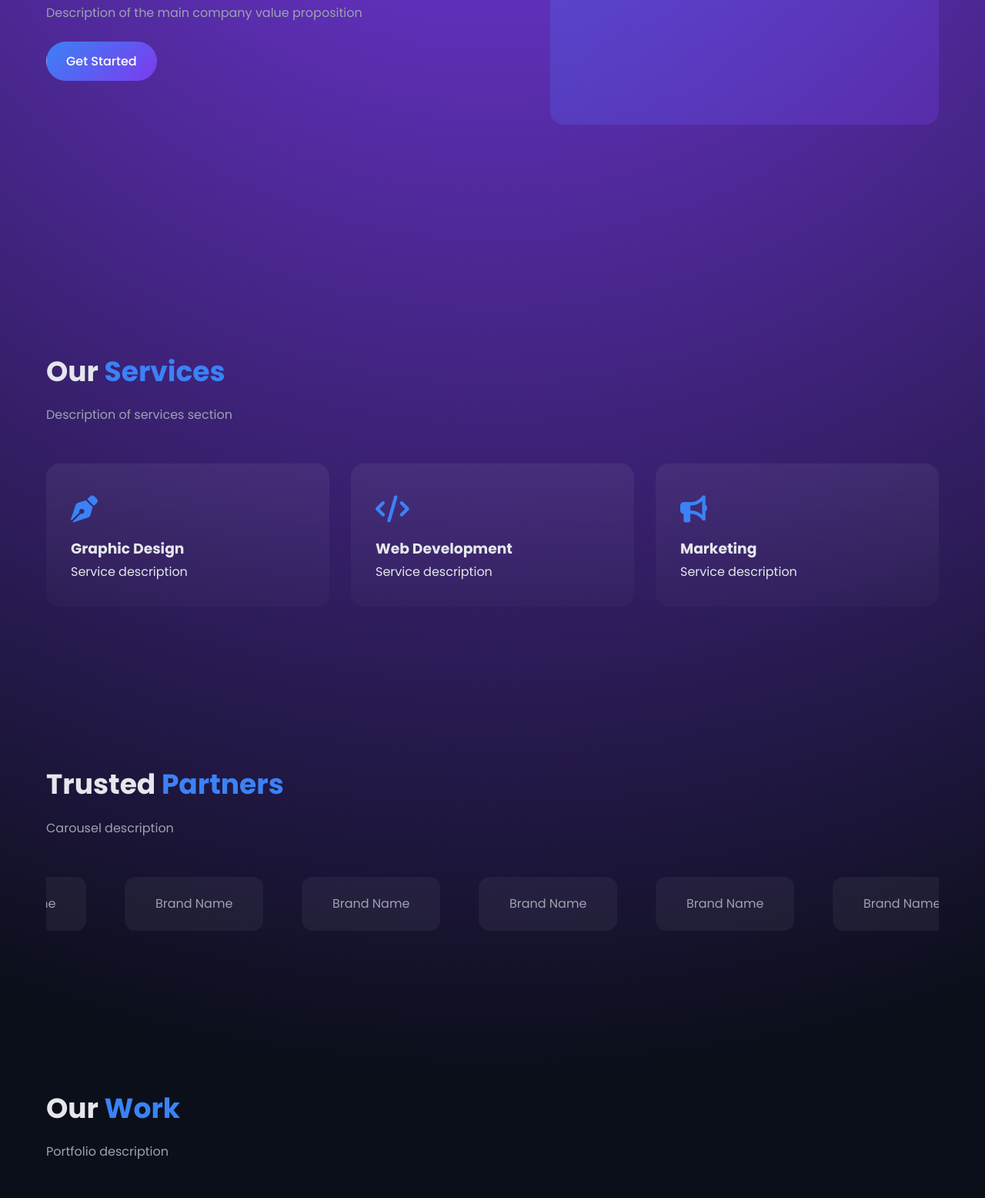
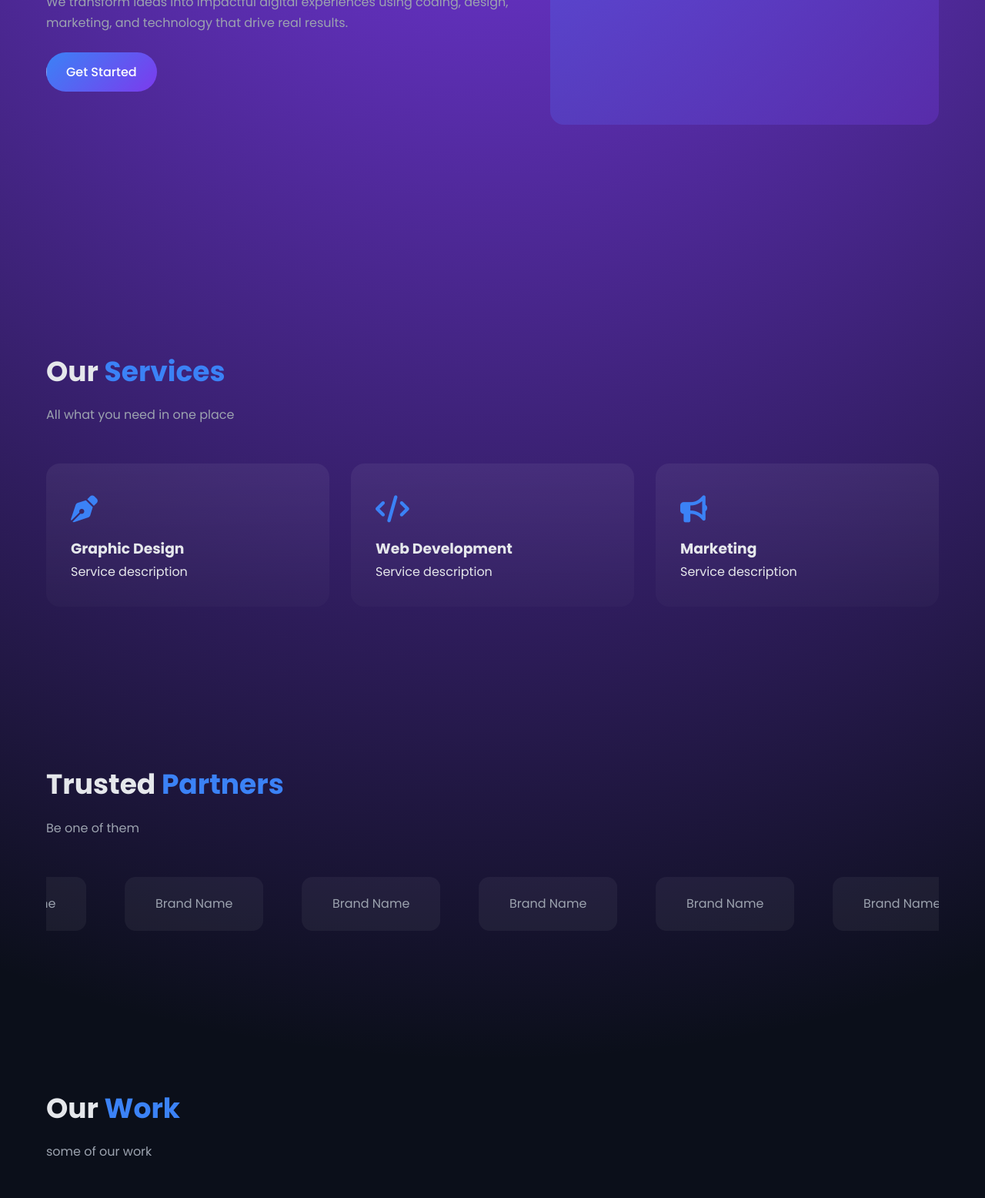
Before and after one commit to Meduria/Vertex, a plain HTML site: page index.html in a window 1280 px wide. Shown: the part 448-2004 px from the top of the page at 77% size. Drawn offline with Linux system fonts and the light colour scheme.

Commit message:
Revise homepage content for clarity and engagement
Updated various sections of the homepage to enhance clarity and engagement, including the company value proposition, services description, and team information.

```diff
--- a/index.html
+++ b/index.html
@@ -281,13 +281,13 @@
 </div><section class="hero">
   <div>
     <h1>We Build <span>Digital Experiences</span></h1>
-    <p>Description of the main company value proposition</p>
-    <a href="#contact" class="btn">Get Started</a>
+    <p>We transform ideas into impactful digital experiences using coding, design, marketing, and technology that drive real results.</p>
+    <a href="" class="btn">Get Started</a>
   </div>
   <div class="hero-visual"></div>
 </section><section id="services">
   <h2>Our <span>Services</span></h2>
-  <p class="section-desc">Description of services section</p>
+  <p class="section-desc">All what you need in one place</p>
   <div class="grid grid-3">
     <div class="card"><i class="fa-solid fa-pen-nib"></i><h3>Graphic Design</h3><p>Service description</p></div>
     <div class="card"><i class="fa-solid fa-code"></i><h3>Web Development</h3><p>Service description</p></div>
@@ -295,7 +295,7 @@
   </div>
 </section><section>
   <h2>Trusted <span>Partners</span></h2>
-  <p class="section-desc">Carousel description</p>
+  <p class="section-desc">Be one of them</p>
   <div class="carousel">
     <div class="carousel-track">
       <div class="carousel-item">Brand Name</div>
@@ -310,13 +310,13 @@
   </div>
 </section><section id="portfolio">
   <h2>Our <span>Work</span></h2>
-  <p class="section-desc">Portfolio description</p>
+  <p class="section-desc">some of our work</p>
   <div class="grid grid-3">
     <div class="portfolio-item">Graphic Work</div>
   </div>
 </section><section id="team">
   <h2>Our <span>Team</span></h2>
-  <p class="section-desc">Team description</p>
+  <p class="section-desc">description</p>
   <div class="grid grid-4">
     <div class="card team-card">
       <div class="avatar"><img src="https://avatars.githubusercontent.com/u/171079508?s=400&u=fbab4bf8335b70e3a7101b25afbc17f30e8b15ea&v=4" alt="logo"></div>
@@ -346,7 +346,7 @@
   </div>
 </section><section id="templates">
   <h2>Templates <span>Store</span></h2>
-  <p class="section-desc">Templates section description</p>
+  <p class="section-desc"></p>
   <div class="grid grid-3">
     <div class="card">Template Name</div>
     <div class="card">Template Name</div>
@@ -354,7 +354,7 @@
   </div>
 </section><footer>
   <div class="footer-content">
-    <p>© Vertex — Created by Omar</p>
+    <p>© Vertex — Created by <span><a href="https://omar-momen.vercel.app">Omar</a></span></p>
     <div class="social">
       <a><i class="fab fa-facebook"></i></a>
       <a><i class="fab fa-instagram"></i></a>
```
